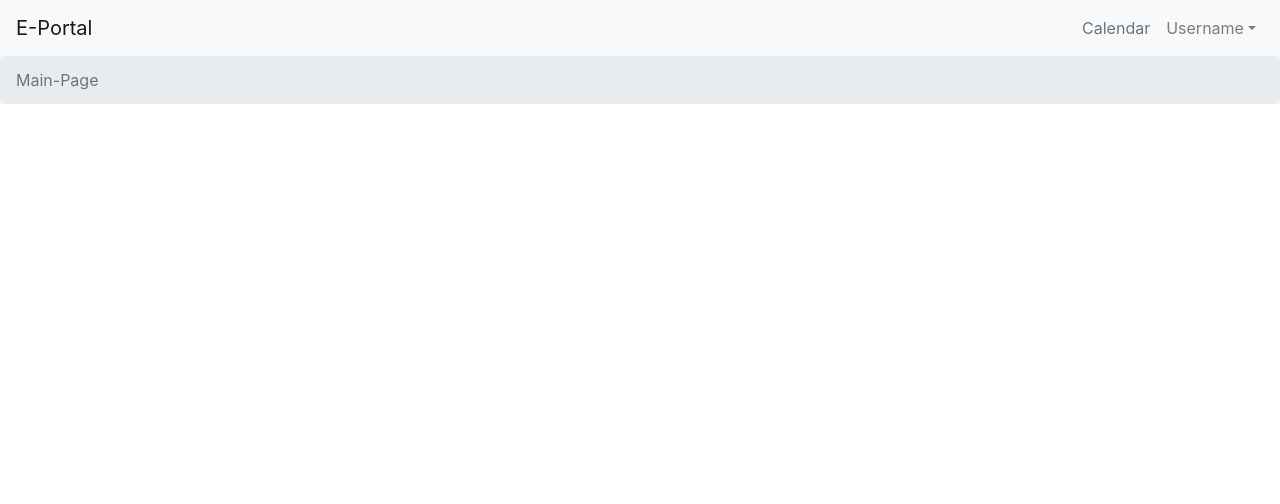
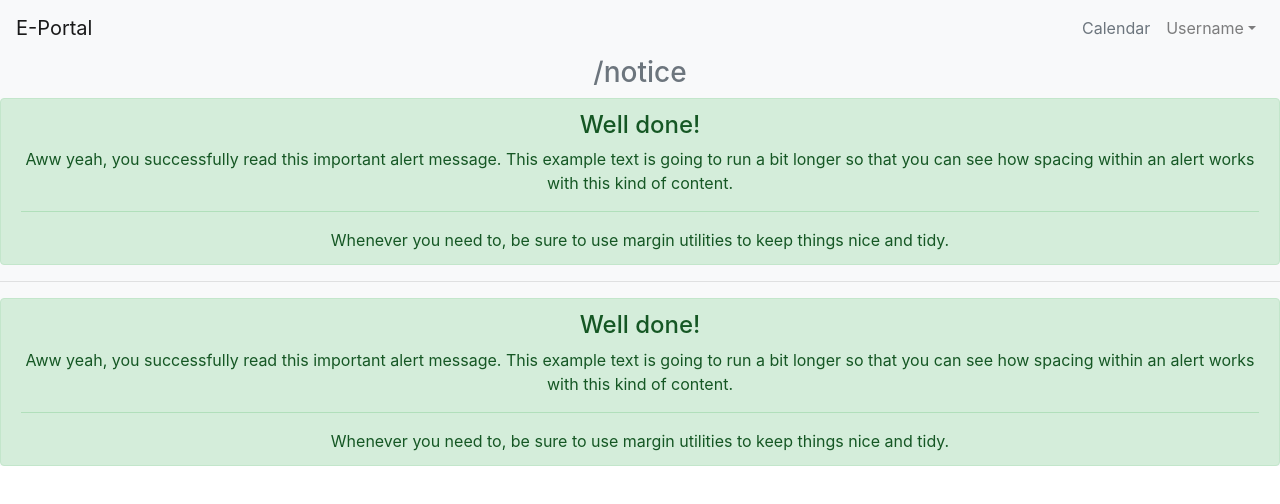
Before and after one commit to tankatiwari75/iw-acad-e-portal-fe, a React (Create React App) app: page /notice in a window 1280 px wide. Shown: the top 504 px of the page. Built offline with nearby package versions, Linux system fonts and the light colour scheme.

Commit message:
feat: added notice ui and profile ui

```diff
--- a/src/App.js
+++ b/src/App.js
@@ -5,12 +5,12 @@
 import Breadcrumber from "./Component/Breadcrumb/Breadcrumber"
 
 // React-router-dom
-import {BrowserRouter as Router, Switch, Route, Link} from "react-router-dom";
+import {BrowserRouter as Router, Route} from "react-router-dom";
 // react-router-dom imported
 // import profile, calendar
 import Profile from "./Component/Content/Profile/Profile"
 import Calendar from "./Component/Content/Calendar/Calendar"
-import Dashboard from './Component/HomeContent/Dashboard/Dashboard';
+import Notice from './Component/HomeContent/Notice/Notice';
 import Attendance from './Component/HomeContent/Attendance/Attendance';
 import Result from './Component/HomeContent/Result/Result';
 import Timetable from './Component/HomeContent/Timetable/Timetable';
@@ -23,11 +23,11 @@
     <Router>
       <div className="App bg-light">
         <Navigation/>
-        <Breadcrumber/>
+        <Breadcrumber titlename = "Rajeet"/>
         <Route path="/" exact component={Maincontent} />
         <Route path="/Profile" component={Profile} />
         <Route path='/calendar' component={Calendar} />
-        <Route path='/dashboard' component={Dashboard}/>
+        <Route path='/notice' component={Notice}/>
         <Route path='/attendance' component={Attendance}/>
         <Route path='/result' component={Result}/>
         <Route path='/time-table' component={Timetable}/>
--- a/src/Component/Breadcrumb/Breadcrumber.jsx
+++ b/src/Component/Breadcrumb/Breadcrumber.jsx
@@ -1,18 +1,19 @@
 import React from 'react';
+import {useLocation} from "react-router-dom"
 // import css
 import "./breadcrumber.css"
 
 import {
     Breadcrumb, BreadcrumbItem
 } from "reactstrap"
+import { Route } from 'react-router-dom';
 
 
 function Breadcrumber(props) {
+    let location = useLocation();
 return (
 <div className="maincontent">
-    <Breadcrumb>
-        <BreadcrumbItem active>Main-Page</BreadcrumbItem>
-    </Breadcrumb>
+    <h3 className="display-5 text-secondary">{location.pathname === "/"? "Dashboard" : location.pathname}</h3>
 </div>
 );
 }
--- a/src/Component/Content/Maincontent.jsx
+++ b/src/Component/Content/Maincontent.jsx
@@ -1,5 +1,5 @@
 import React from 'react';
-import {FaHome, FaUsers, FaPoll, FaClock, FaBookOpen, FaEnvelopeOpen} from 'react-icons/fa';
+import {FaUsers, FaPoll, FaClock, FaBookOpen, FaEnvelopeOpen, FaBell} from 'react-icons/fa';
 // import css
 import "./maincontent.css"
 
@@ -17,7 +17,7 @@
 <div className="maincontent">
    <div className="container">
        <div className="row">
-           <Link className="col-sm box btn-ripple nounderline" to='/dashboard'><h1><FaHome className='icons text-danger'/></h1><h5 className="text-danger">Dashboard</h5></Link>
+           <Link className="col-sm box btn-ripple nounderline" to='/notice'><h1><FaBell className='icons text-danger'/></h1><h5 className="text-danger">Notice</h5></Link>
            <Link className="col-sm box btn-ripple nounderline" to='/attendance'><FaUsers className='icons text-warning'/><h5 className="text-warning">Attendance</h5></Link>
            <Link className="col-sm box btn-ripple nounderline" to='/result'><FaPoll className='icons text-primary'/><h5 className="text-primary">Results</h5></Link>
 
--- a/src/Component/Content/Profile/Profile.jsx
+++ b/src/Component/Content/Profile/Profile.jsx
@@ -1,11 +1,28 @@
 import React from 'react';
 
-function Profile(props) {
-    return (
-        <div>
-            This is Profile
+function Profile() {
+return (
+<div>
+    <div align='center'>
+    <div className="card center" style={{width: '18rem'}}>
+        <img className="card-img-top" src="..." alt="Card image cap" />
+        <div className="card-body">
+            <h5 className="card-title">John Doe</h5>
+            {/* <p className="card-text">This paragraph defines the User</p> */}
         </div>
-    );
+        <ul className="list-group list-group-flush">
+            {/* <li className="list-group-item text-left">John Doe</li> */}
+            <li className="list-group-item text-left">Address: Kathmandu</li>
+            <li className="list-group-item text-left">Contact: 1234567890</li>
+        </ul>
+        <div className="card-body">
+            <a href="#" className="card-link">Edit Profile</a>
+            {/* <a href="#" className="card-link">Done</a> */}
+        </div>
+    </div>
+</div>
+</div>
+);
 }
 
 export default Profile;
--- a/src/Component/Content/Profile/profile.css
+++ b/src/Component/Content/Profile/profile.css
@@ -0,0 +1 @@
+.center-text
--- a/src/Component/HomeContent/Dashboard/Dashboard.jsx
+++ /dev/null
@@ -1,11 +0,0 @@
-import React from 'react';
-
-const Dashboard = () => {
-    return (
-        <div>
-            This is Dashboard
-        </div>
-    );
-};
-
-export default Dashboard;
--- /dev/null
+++ b/src/Component/HomeContent/Notice/Notice.jsx
@@ -0,0 +1,25 @@
+import React from 'react';
+
+const Notice = () => {
+return (
+    <div>
+<div className="alert alert-success" role="alert">
+    <h4 className="alert-heading">Well done!</h4>
+    <p>Aww yeah, you successfully read this important alert message. This example text is going to run a bit longer so
+        that you can see how spacing within an alert works with this kind of content.</p>
+    <hr />
+    <p className="mb-0">Whenever you need to, be sure to use margin utilities to keep things nice and tidy.</p>
+</div>
+<hr/>
+<div className="alert alert-success" role="alert">
+    <h4 className="alert-heading">Well done!</h4>
+    <p>Aww yeah, you successfully read this important alert message. This example text is going to run a bit longer so
+        that you can see how spacing within an alert works with this kind of content.</p>
+    <hr />
+    <p className="mb-0">Whenever you need to, be sure to use margin utilities to keep things nice and tidy.</p>
+</div>
+</div>
+);
+};
+
+export default Notice;
--- a/src/Component/Navigationbar/navigationbar.jsx
+++ b/src/Component/Navigationbar/navigationbar.jsx
@@ -28,7 +28,7 @@
   return (
     <div>
       <Navbar color="light" light expand="md">
-        <NavbarBrand href="/">E-Portal</NavbarBrand>
+        <NavbarBrand href="/"><span className='display-5'>E-Portal</span></NavbarBrand>
         <NavbarToggler onClick={toggle}/>
         <Collapse isOpen={isOpen} navbar>
           <Nav className="ml-auto" navbar>
```
Also changed, not shown: src/Component/HomeContent/Notice/notice.css (added).
